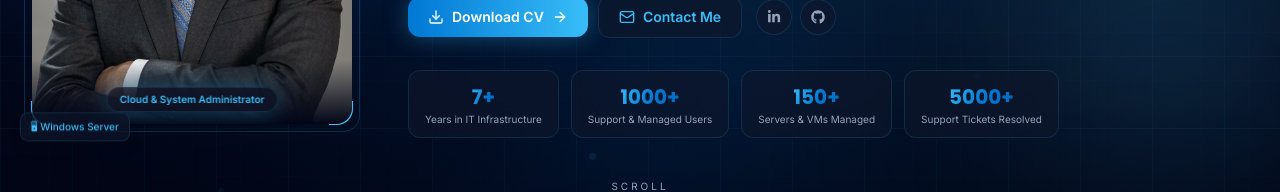
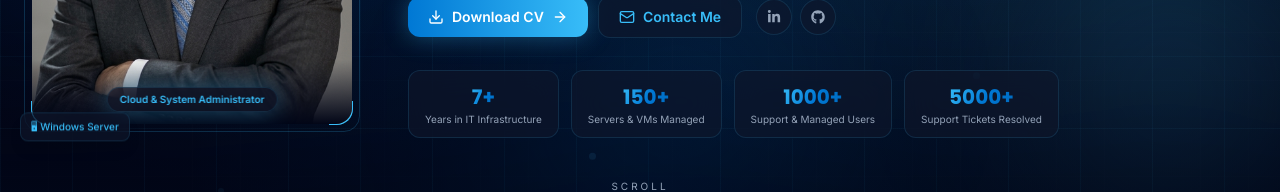
Before and after one commit to MohamedEssam-IT/Portfolio1, a React (Vite) app: page / in a window 1280 px wide. Shown: the part 448-640 px from the top of the page. Built offline with nearby package versions, Linux system fonts and the light colour scheme.

Commit message:
Update portfolio stats

```diff
--- a/src/data/profile.ts
+++ b/src/data/profile.ts
@@ -20,8 +20,8 @@ export const profile = {
   },
   stats: [
     { label: 'Years in IT Infrastructure', value: 7, suffix: '+' },
+    { label: 'Servers & VMs Managed', value: 150, suffix: '+' },
     { label: 'Support & Managed Users', value: 1000, suffix: '+' },
-    { label: 'Servers & VMs Managed', value: 150, suffix: '+' },
     { label: 'Support Tickets Resolved', value: 5000, suffix: '+' },
 
   ],
```
